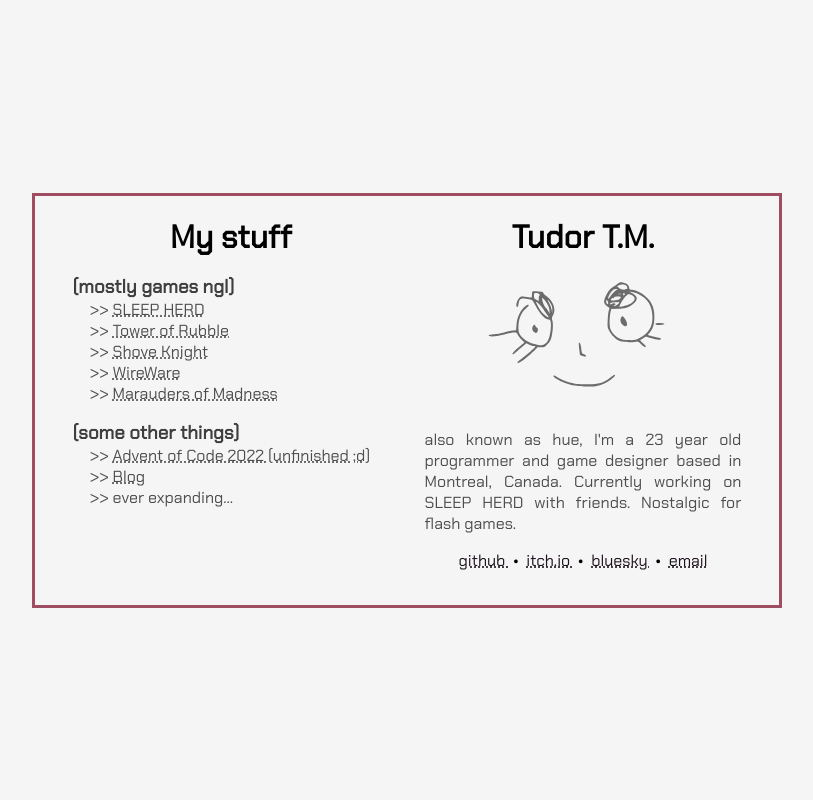
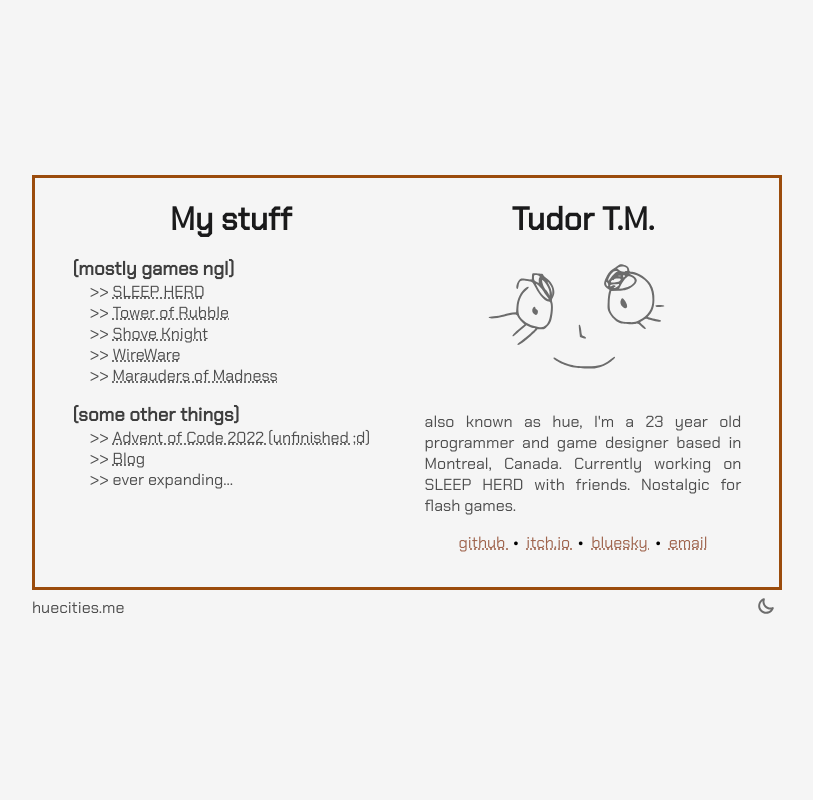
Before and after one commit to huetimes3/personal-site, a PHP site: page / in a window 1280 px wide. Shown: the whole page, without its empty margins (233-1046 px from the left). Run offline with PHP 8.4, Linux system fonts and the light colour scheme.

Commit message:
added very simple mobile mode and color toggle

```diff
--- a/home/blog/index.html
+++ b/home/blog/index.html
@@ -28,7 +28,6 @@
 
 <body>
     <h3>Ode to Procrastination</h3>
-    <br><br><br><br><br><br><br><br><br><br><br><br><br><br><br><br>
     <p>...i'll write this later</p>
     <a href="../index.html">Back to home</a>
 </body>
--- a/home/index.html
+++ b/home/index.html
@@ -69,5 +69,9 @@
 			</div>
 		</div>
 	</div>
+	<div id="footer">
+		<span>huecities.me</span>
+		<button id="dark-mode-toggle"></button>
+	</div>
 </body>
 </html>
--- a/home/script.js
+++ b/home/script.js
@@ -1,8 +1,20 @@
 // set attribute for the page depending on if browser is in dark mode or not
 document.addEventListener('DOMContentLoaded', function() {
-    if (window.matchMedia('(prefers-color-scheme: dark)').matches) {
-      document.documentElement.setAttribute('data-theme', 'dark');
-    } else {
-      document.documentElement.setAttribute('data-theme', 'light');
-    }
-  });
+	var isDarkDefault = window.matchMedia('(prefers-color-scheme: dark)').matches;
+	if (isDarkDefault) {
+	  	document.documentElement.setAttribute('data-theme', 'dark');
+	} else {
+	  	document.documentElement.setAttribute('data-theme', 'light');
+	}
+	var darkModeToggle = document.getElementById('dark-mode-toggle');
+	//either link to moon or sun svg icon
+	darkModeToggle.innerHTML = isDarkDefault ? '<img src="assets/sun_icon.svg" alt="light mode">' : '<img src="assets/moon_icon.svg" alt="dark mode">';
+	darkModeToggle.addEventListener('click', toggleDarkMode);
+});
+
+function toggleDarkMode() {
+	const currentTheme = document.documentElement.getAttribute('data-theme');
+	const switchToTheme = currentTheme === 'dark' ? 'light' : 'dark';
+	document.getElementById('dark-mode-toggle').innerHTML = switchToTheme === 'dark' ? '<img src="assets/sun_icon.svg" alt="light mode">' : '<img src="assets/moon_icon.svg" alt="dark mode">';
+	document.documentElement.setAttribute('data-theme', switchToTheme);
+}
--- a/home/styles.css
+++ b/home/styles.css
@@ -1,9 +1,10 @@
 :root {
-    --primary-color: #1C121C;
-    --secondary-color: #9F4D61;
+    --primary-color: #9f644d;
+    --secondary-color: #9b4c0c;
     --primary-font-color: #4d4d4d;
     --secondary-font-color: #3e3e3e;
     --bg-color: #f5f5f5;
+    --heading-color: #1a1a1b;
 }
 
 [data-theme="dark"] {
@@ -49,7 +50,7 @@ h1 {
     color: var(--heading-color);
 }
 
-p {
+p, span {
     color: var(--primary-font-color);
 }
 
@@ -111,3 +112,49 @@ ul li a:hover {
 #blurb {
     text-align: justify;
 }
+
+#footer {
+    display: flex;
+    flex-direction: row;
+    justify-content: space-between;
+    width: 750px;
+}
+
+#footer span {
+    align-self: center;
+}
+
+#footer button {
+    background: none;
+    border: none;
+    color: var(--heading-color);
+    padding: 0;
+    cursor: pointer;
+    font-size: 1rem;
+}
+
+#footer button img {
+    width: 2rem;
+}
+
+/* mobile support */
+@media (max-width: 768px) {
+    #container {
+        flex-direction: column-reverse;
+        width: 90%;
+        height: auto;
+        gap: 2rem;
+    }
+
+    .col {
+        max-width: 100%;
+    }
+
+    #self-portrait {
+        width: 50%;
+    }
+
+    #footer {
+        width: 90%;
+    }
+}
```
Also changed, not shown: home/assets/moon_icon.svg (added), home/assets/sun_icon.svg (added).
